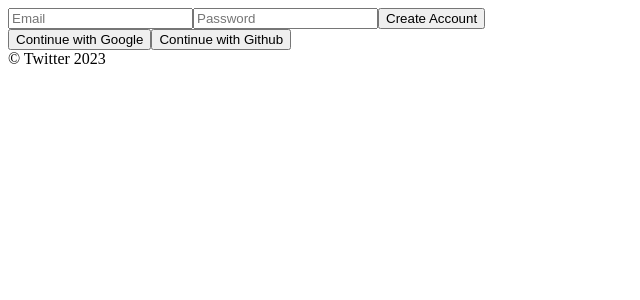
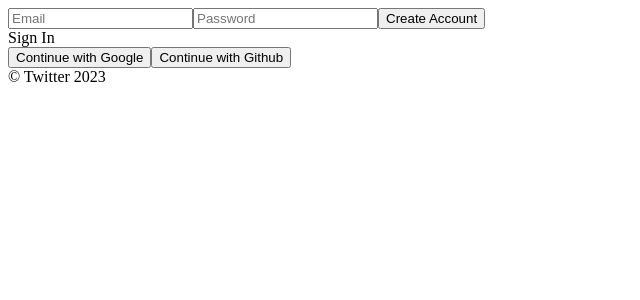
Before and after one commit to rlawlsdn263/twitter-clone, a React (Create React App) app: page / in a window 1280 px wide. Shown: the top 300 px of the page, without its empty margins (0-640 px from the left). Built offline with nearby package versions, Linux system fonts and the light colour scheme; no server answers.

Commit message:
[3] #2.4 Log In
- onAuthStateChanged를 사용해 사용자 로그인 상태 추적
- useEffect를 사용해 변경 사항 렌더링에 반영

```diff
--- a/src/components/App.js
+++ b/src/components/App.js
@@ -1,14 +1,35 @@
-import { useState } from 'react';
+import { useEffect, useState } from 'react';
+import { onAuthStateChanged  } from "firebase/auth";
+import { authService } from 'myFirebase';
 import AppRouter from 'components/Router';
-import { authService } from 'myFirebase';
 
 function App() {
-  const [isLoggedIn, setIsLoggedIn] = useState(authService.currentUser);
+  // Firebase init을 위한 state
+  const [init, setInit] = useState(false);
+
+  // currentUser만으로는 로그인 상태를 파악하는 게 어렵다.
+  // Firebase를 통해 사용자 로그인을 파악하는 건 시간이 걸리는 일이다.
+  // 그래서 어플리케이션이 먼저 로드된 다음 사용자 로그인을 파악한다.
+  const [isLoggedIn, setIsLoggedIn] = useState(false);
+
+  useEffect(() => {
+    // onAuthStateChanged를 사용하면 사용자의 로그인 상태를 추적할 수 있다
+    onAuthStateChanged(authService, (user) => {
+      if(user) {
+        // 로그인된 상태
+        setIsLoggedIn(true);
+      } else {
+        // 로그아웃된 상태
+        setIsLoggedIn(false);
+      }
+      setInit(true);
+    })
+  }, [])
 
 
   return (
     <>
-      <AppRouter isLoggedIn={isLoggedIn} />
+      { init ? <AppRouter isLoggedIn={isLoggedIn} /> : "Initializing..." }
       <footer>&copy; Twitter { new Date().getFullYear() }</footer>
     </>
   );
--- a/src/routes/Auth.js
+++ b/src/routes/Auth.js
@@ -7,6 +7,7 @@ const Auth = () => {
   const [email, setEmail] = useState('');
   const [password, setPassword] = useState('');
   const [newAccount, setNewAccount] = useState(true);
+  const [error, setError] = useState('');
 
   const onChange = (event) => {
 
@@ -35,8 +36,12 @@ const Auth = () => {
       }
       console.log(data);
     } catch (err) {
-      console.log(err);
+      setError(err.message);
     }
+  }
+
+  const toggleAccount = () => {
+    setNewAccount((prev) => !prev);
   }
 
   return (
@@ -45,7 +50,11 @@ const Auth = () => {
           <input type='email' name='email' placeholder='Email' required value={email} onChange={onChange}/>
           <input type='password' name='password' placeholder='Password' required value={password} onChange={onChange}/>
           <input type='submit' value={ newAccount ? "Create Account" : "Log In" } />
+
+          {/* 에러 메세지 출력 */}
+          { error }
         </form>
+        <span onClick={toggleAccount}>{ newAccount ? "Sign In"  : "Create Account" }</span>
         <div>
           <button>Continue with Google</button>
           <button>Continue with Github</button>
```
